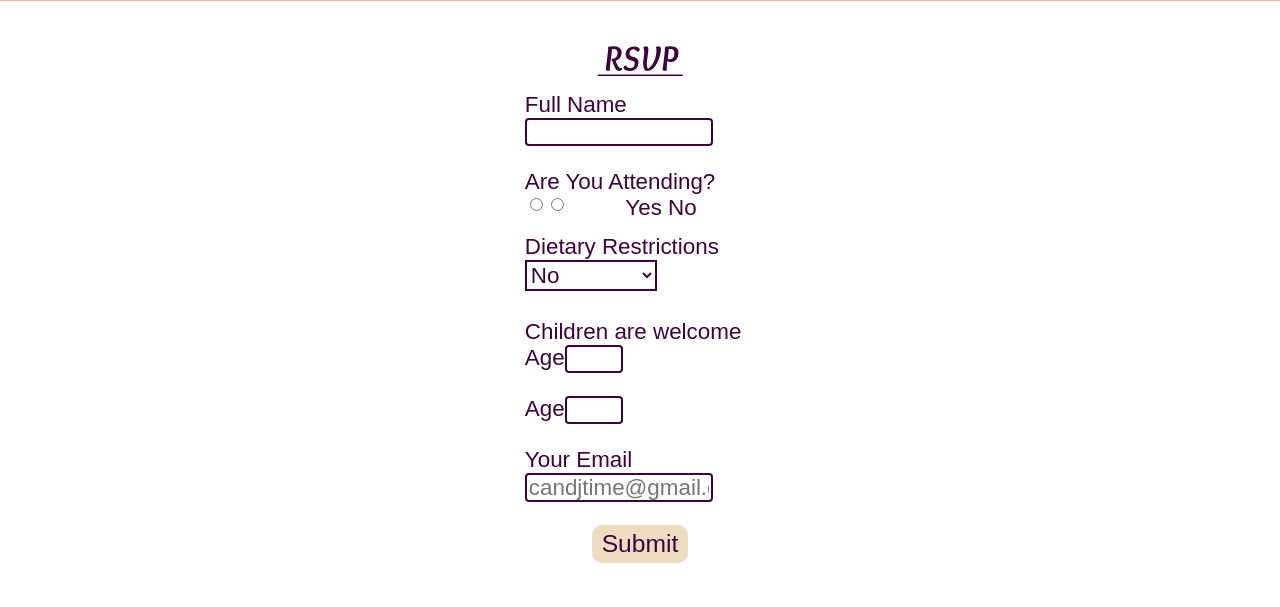
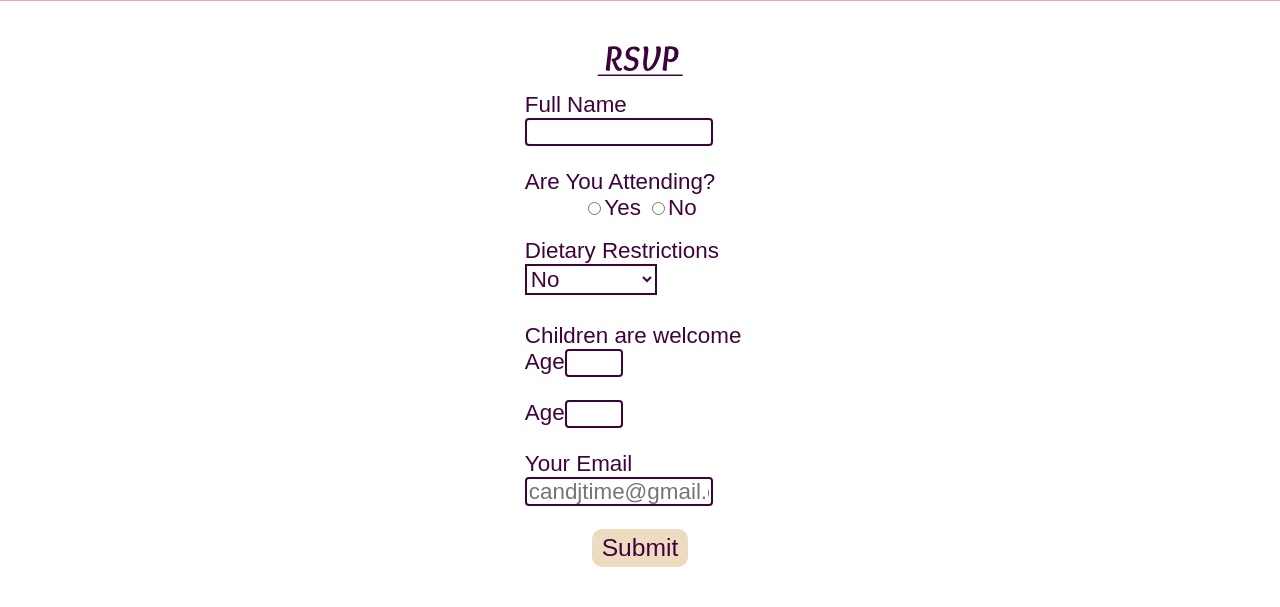
Before and after one commit to 7Red7Chocobo7/CJTime, a PHP site: page /phpmail/index.html in a window 1280 px wide. Shown: the part 3097-3704 px from the top of the page. Run offline with PHP 8.4, Linux system fonts and the light colour scheme.

Commit message:
Update CJ_style.css

```diff
--- a/CSS/CJ_style.css
+++ b/CSS/CJ_style.css
@@ -475,7 +475,7 @@ body {
               margin-left: -30px; } }
           #wrapper #content #rsvp #vp_main #confirm .radio {
             color: #3e033d;
-            float: left;
+            text-align: left;
             border: solid 2px #3e033d;
             margin-bottom: 10%; }
           #wrapper #content #rsvp #vp_main #confirm #age1 {
```
